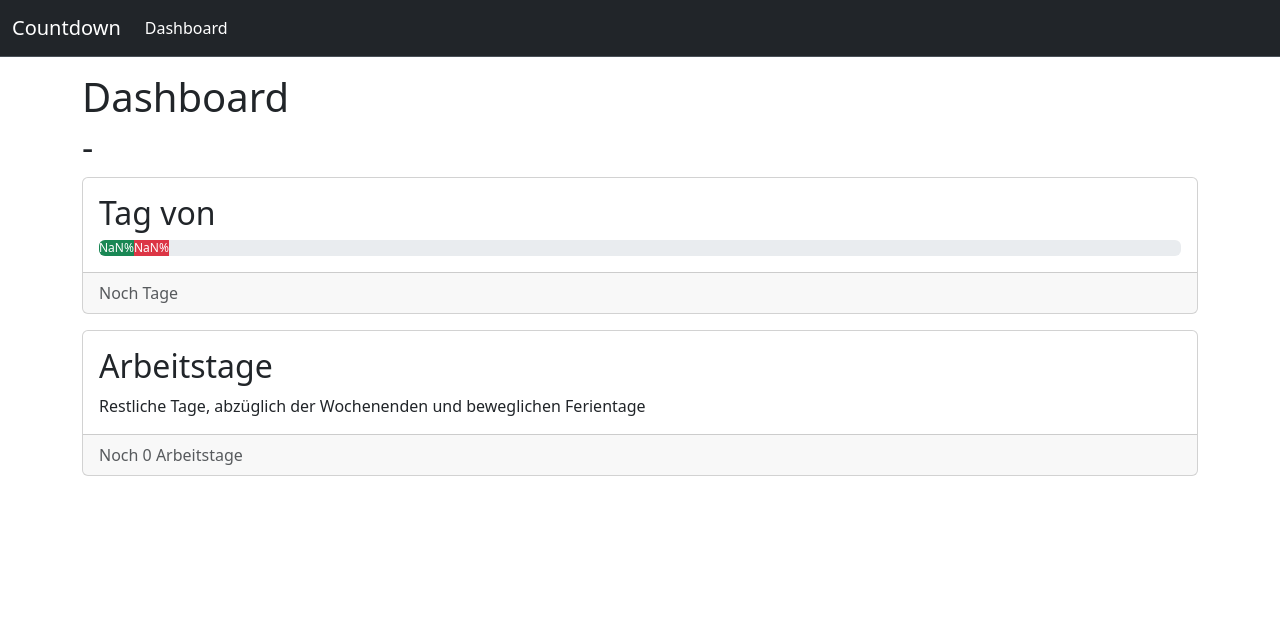
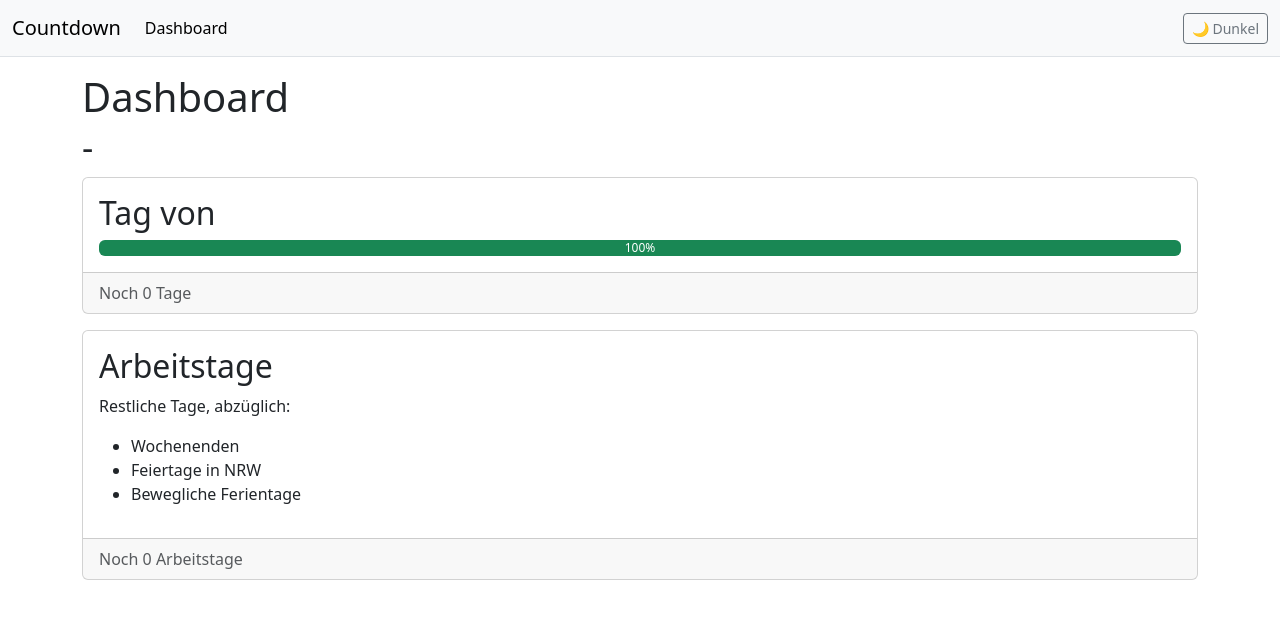
Before and after one commit to bebehr/countdown, a website built with Vite: page index.html in a window 1280 px wide. Built offline with nearby package versions, Linux system fonts and the light colour scheme; no server answers; what @js-temporal/polyfill would draw is missing.

Commit message:
Load from feiertage-api

```diff
--- a/index.html
+++ b/index.html
@@ -8,23 +8,35 @@
     <title>Countdown</title>
   </head>
   <body>
+    <div class="position-fixed top-0 start-0 w-100 h-100 d-flex justify-content-center align-items-center custom-loading-overlay" id="loading-overlay">
+      <div class="text-center text-body">
+        <div class="spinner-border text-primary mb-2 custom-spinner-size" id="loading-spinner" role="status">
+          <span class="visually-hidden">Lade Feiertage...</span>
+        </div>
+        <p class="mb-0 fw-bold">Feiertage werden geladen...</p>
+      </div>
+    </div>
     <header>
-      <nav class="navbar navbar-expand-md bg-dark border-bottom border-body" data-bs-theme="dark">
+      <nav class="navbar navbar-expand-md bg-body-tertiary border-bottom">
         <div class="container-fluid">
           <a class="navbar-brand mb-0 h1" href="/">Countdown</a>
           <button class="navbar-toggler" type="button" aria-controls="navbar-collapse" aria-expanded="false" aria-label="Toggle navigation" data-bs-target="#navbar-collapse" data-bs-toggle="collapse">
             <span class="navbar-toggler-icon"></span>
           </button>
           <div class="collapse navbar-collapse" id="navbar-collapse">
-            <ul class="navbar-nav">
+            <ul class="navbar-nav me-auto mb-2 mb-md-0">
               <li class="nav-item">
                 <a class="nav-link active" href="/" aria-current="page">Dashboard</a>
               </li>
             </ul>
+            <button class="btn btn-outline-secondary btn-sm" id="theme-toggle" type="button" aria-label="Design umschalten">
+              🌓 Modus
+            </button>
           </div>
         </div>
       </nav>
     </header>
+
     <main class="container mt-3" id="app">
       <h1>
         Dashboard<br>
@@ -49,7 +61,12 @@
       <div class="card col mt-3">
         <div class="card-body">
           <h2 class="card-title">Arbeitstage</h2>
-          <p class="card-text">Restliche Tage, abzüglich der Wochenenden und beweglichen Ferientage</p>
+          <p class="card-text">Restliche Tage, abzüglich:</p>
+          <ul>
+            <li>Wochenenden</li>
+            <li>Feiertage in NRW</li>
+            <li>Bewegliche Ferientage</li>
+          </ul>
         </div>
         <div class="card-footer text-body-secondary">
           Noch <span id="workdays-left"></span> Arbeitstage
--- a/package.json
+++ b/package.json
@@ -25,13 +25,14 @@
     "lint:html": "npx htmlhint . --ignore \"**/dist/**,**/node_modules/**\"",
     "lint:js": "npx standard",
     "lint:package-json": "npx npm-package-json-lint . && npx sort-package-json --check",
-    "preview": "vite preview",
+    "preview": "vite preview --base=/countdown/",
     "test": "npm run lint && npm run test:npm",
     "test:npm": "npm audit && npm outdated"
   },
   "dependencies": {
     "@js-temporal/polyfill": "^0.5.1",
     "@popperjs/core": "^2.11.8",
+    "axios": "^1.16.1",
     "bootstrap": "^5.3.8"
   },
   "devDependencies": {
--- a/src/js/countdown.js
+++ b/src/js/countdown.js
@@ -1,28 +1,63 @@
 import { Temporal } from '@js-temporal/polyfill'
+import axios from 'axios'
 
-export function setupCountdown (element) {
+export async function setupCountdown (element) {
   const startDate = new Temporal.PlainDate(2026, 5, 1)
   const endDate = new Temporal.PlainDate(2028, 5, 1)
-  const currentDate = Temporal.Now.plainDateISO()
   const daysTotal = endDate.since(startDate).days
-  const daysLeft = endDate.since(currentDate).days
-  const daysPassed = currentDate.since(startDate).days
-  const progressDone = Math.round(daysPassed / daysTotal * 100)
-  const progressLeft = 100 - progressDone
 
-  const customHolidays = new Set([
+  const customHolidays = [
     '2026-05-15',
     '2026-06-05',
     '2027-05-07',
     '2027-05-28'
-  ])
+  ]
 
-  const getWorkdaysLeft = () => {
-    let current = currentDate
+  const allHolidays = new Set(customHolidays)
+  let intervalId = null
+
+  try {
+    const startYear = startDate.year
+    const endYear = endDate.year
+    const years = []
+    for (let year = startYear; year <= endYear; year++) {
+      years.push(year)
+    }
+
+    const requests = years.map(year =>
+      axios.get('https://feiertage-api.de/api/', {
+        params: {
+          jahr: year,
+          nur_land: 'NW'
+        }
+      })
+    )
+
+    const responses = await axios.all(requests)
+
+    responses.forEach(response => {
+      const holidaysObject = response.data
+      Object.values(holidaysObject).forEach(holiday => {
+        if (holiday.datum) {
+          allHolidays.add(holiday.datum)
+        }
+      })
+    })
+  } catch (error) {
+    console.error('Feiertage konnten nicht geladen werden', error)
+  } finally {
+    const overlay = document.querySelector('#loading-overlay')
+    if (overlay) {
+      overlay.classList.add('d-none')
+    }
+  }
+
+  const getWorkdaysLeft = (fromZoneISO) => {
+    let current = fromZoneISO
     let workdays = 0
     while (Temporal.PlainDate.compare(current, endDate) < 0) {
       const dayOfWeek = current.dayOfWeek
-      const isHoliday = customHolidays.has(current.toString())
+      const isHoliday = allHolidays.has(current.toString())
       if (dayOfWeek !== 6 && dayOfWeek !== 7 && !isHoliday) {
         workdays++
       }
@@ -31,24 +66,66 @@ export function setupCountdown (element) {
     return workdays
   }
 
-  const workdaysLeft = getWorkdaysLeft()
+  const renderCountdown = () => {
+    const currentDate = Temporal.Now.plainDateISO()
 
-  const renderCountdown = () => {
     document.querySelector('#start-date').setAttribute('datetime', startDate.toString())
     document.querySelector('#start-date').innerHTML = startDate.toLocaleString('de-DE', { dateStyle: 'short' })
     document.querySelector('#end-date').setAttribute('datetime', endDate.toString())
     document.querySelector('#end-date').innerHTML = endDate.toLocaleString('de-DE', { dateStyle: 'short' })
     document.querySelector('#days-total').innerHTML = daysTotal
+
+    if (Temporal.PlainDate.compare(currentDate, endDate) >= 0) {
+      if (intervalId) clearInterval(intervalId)
+
+      document.querySelector('#days-passed').innerHTML = daysTotal
+      document.querySelector('#count-down').innerHTML = '0'
+      document.querySelector('#workdays-left').innerHTML = '0'
+
+      document.querySelector('#progress-done').setAttribute('aria-valuenow', 100)
+      document.querySelector('#progress-done').style.width = '100%'
+      document.querySelector('#progress-done-label').innerHTML = '100%'
+
+      document.querySelector('#progress-left').setAttribute('aria-valuenow', 0)
+      document.querySelector('#progress-left').style.width = '0%'
+      document.querySelector('#progress-left-label').innerHTML = ''
+      return
+    }
+
+    if (Temporal.PlainDate.compare(currentDate, startDate) < 0) {
+      document.querySelector('#days-passed').innerHTML = '0'
+      document.querySelector('#count-down').innerHTML = endDate.since(startDate).days
+      document.querySelector('#workdays-left').innerHTML = getWorkdaysLeft(startDate)
+
+      document.querySelector('#progress-done').setAttribute('aria-valuenow', 0)
+      document.querySelector('#progress-done').style.width = '0%'
+      document.querySelector('#progress-done-label').innerHTML = ''
+
+      document.querySelector('#progress-left').setAttribute('aria-valuenow', 100)
+      document.querySelector('#progress-left').style.width = '100%'
+      document.querySelector('#progress-left-label').innerHTML = '100%'
+      return
+    }
+
+    const daysLeft = endDate.since(currentDate).days
+    const daysPassed = currentDate.since(startDate).days
+    const progressDone = Math.round(daysPassed / daysTotal * 100)
+    const progressLeft = 100 - progressDone
+    const workdaysLeft = getWorkdaysLeft(currentDate)
+
     document.querySelector('#days-passed').innerHTML = daysPassed
-    document.querySelector('#progress-done').setAttribute('aria-valuenow', progressDone)
-    document.querySelector('#progress-done').setAttribute('style', `width: ${progressDone}%`)
-    document.querySelector('#progress-done-label').innerHTML = progressDone + '%'
-    document.querySelector('#progress-left').setAttribute('aria-valuenow', progressLeft)
-    document.querySelector('#progress-left').setAttribute('style', `width: ${progressLeft}%`)
-    document.querySelector('#progress-left-label').innerHTML = progressLeft + '%'
     document.querySelector('#count-down').innerHTML = daysLeft
     document.querySelector('#workdays-left').innerHTML = workdaysLeft
+
+    document.querySelector('#progress-done').setAttribute('aria-valuenow', progressDone)
+    document.querySelector('#progress-done').style.width = `${progressDone}%`
+    document.querySelector('#progress-done-label').innerHTML = progressDone > 5 ? `${progressDone}%` : ''
+
+    document.querySelector('#progress-left').setAttribute('aria-valuenow', progressLeft)
+    document.querySelector('#progress-left').style.width = `${progressLeft}%`
+    document.querySelector('#progress-left-label').innerHTML = progressLeft > 5 ? `${progressLeft}%` : ''
   }
 
   renderCountdown()
+  intervalId = setInterval(renderCountdown, 60 * 60 * 1000)
 }
--- a/src/main.js
+++ b/src/main.js
@@ -3,4 +3,46 @@ import * as bootstrap from 'bootstrap' // eslint-disable-line no-unused-vars
 
 import { setupCountdown } from './js/countdown.js'
 
+function initTheme () {
+  const getPreferredTheme = () => {
+    const storedTheme = window.localStorage.getItem('theme')
+    if (storedTheme) {
+      return storedTheme
+    }
+    return window.matchMedia('(prefers-color-scheme: dark)').matches ? 'dark' : 'light'
+  }
+
+  const setTheme = theme => {
+    document.documentElement.setAttribute('data-bs-theme', theme)
+    window.localStorage.setItem('theme', theme)
+    updateButtonLabel(theme)
+  }
+
+  const updateButtonLabel = theme => {
+    const toggleBtn = document.querySelector('#theme-toggle')
+    if (toggleBtn) {
+      toggleBtn.innerHTML = theme === 'dark' ? '☀️ Hell' : '🌙 Dunkel'
+    }
+  }
+
+  const currentTheme = getPreferredTheme()
+  setTheme(currentTheme)
+
+  const toggleBtn = document.querySelector('#theme-toggle')
+  if (toggleBtn) {
+    toggleBtn.addEventListener('click', () => {
+      const activeTheme = document.documentElement.getAttribute('data-bs-theme')
+      const newTheme = activeTheme === 'dark' ? 'light' : 'dark'
+      setTheme(newTheme)
+    })
+  }
+
+  window.matchMedia('(prefers-color-scheme: dark)').addEventListener('change', () => {
+    if (!window.localStorage.getItem('theme')) {
+      setTheme(window.matchMedia('(prefers-color-scheme: dark)').matches ? 'dark' : 'light')
+    }
+  })
+}
+
+initTheme()
 setupCountdown(document.querySelector('#app'))
--- a/src/scss/style.scss
+++ b/src/scss/style.scss
@@ -1,2 +1,11 @@
-// Import all of Bootstrap’s CSS
 @import "bootstrap/scss/bootstrap";
+
+.custom-loading-overlay {
+  z-index: 1050;
+  background-color: rgba(var(--bs-body-bg-rgb), 0.75);
+}
+
+.custom-spinner-size {
+  width: 3rem;
+  height: 3rem;
+}
```
Also changed, not shown: 1 other file.
